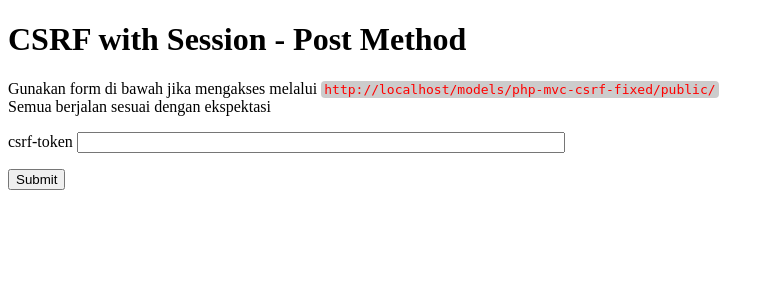
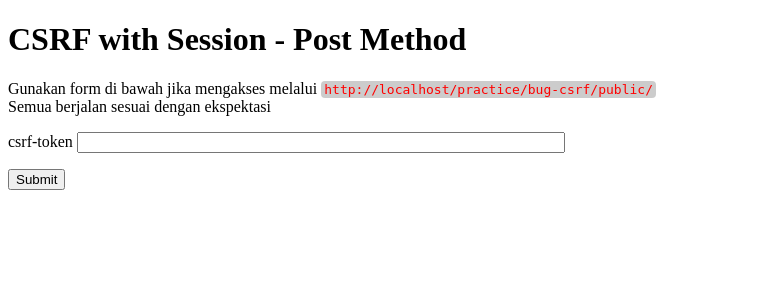
Before and after one commit to asheavenist/php-mvc-csrf-bug-apache, a PHP site: the page made by app/views/home/index.php in a window 1280 px wide. Shown: the top 300 px of the page, without its empty margins (0-774 px from the left). Run offline with PHP 8.4, Linux system fonts and the light colour scheme; the template is opened without the code that fills it, so the values that code supplies are empty.

Commit message:
Memperbarui link agar fitur post berjalan

```diff
--- a/app/views/home/index.php
+++ b/app/views/home/index.php
@@ -1,10 +1,10 @@
 <h1>CSRF with Session - Post Method</h1>
 
 <p>
-  Gunakan form di bawah jika mengakses melalui <code>http://localhost/models/php-mvc-csrf-fixed/public/</code><br>
+  Gunakan form di bawah jika mengakses melalui <code>http://localhost/practice/bug-csrf/public/</code><br>
   Semua berjalan sesuai dengan ekspektasi
 </p>
-<form action="http://localhost/models/php-mvc-csrf-fixed/public/" method="post">
+<form action="http://localhost/practice/bug-csrf/public/" method="post">
   <label for="form-token">csrf-token</label>
   <input type="text" name="form-token" id="form-token" value="<?= $data['form-token'] ?>" style="width: 30rem"><br />
   <button type="submit" name="submit" style="margin-top: 1rem">Submit</button>
```
